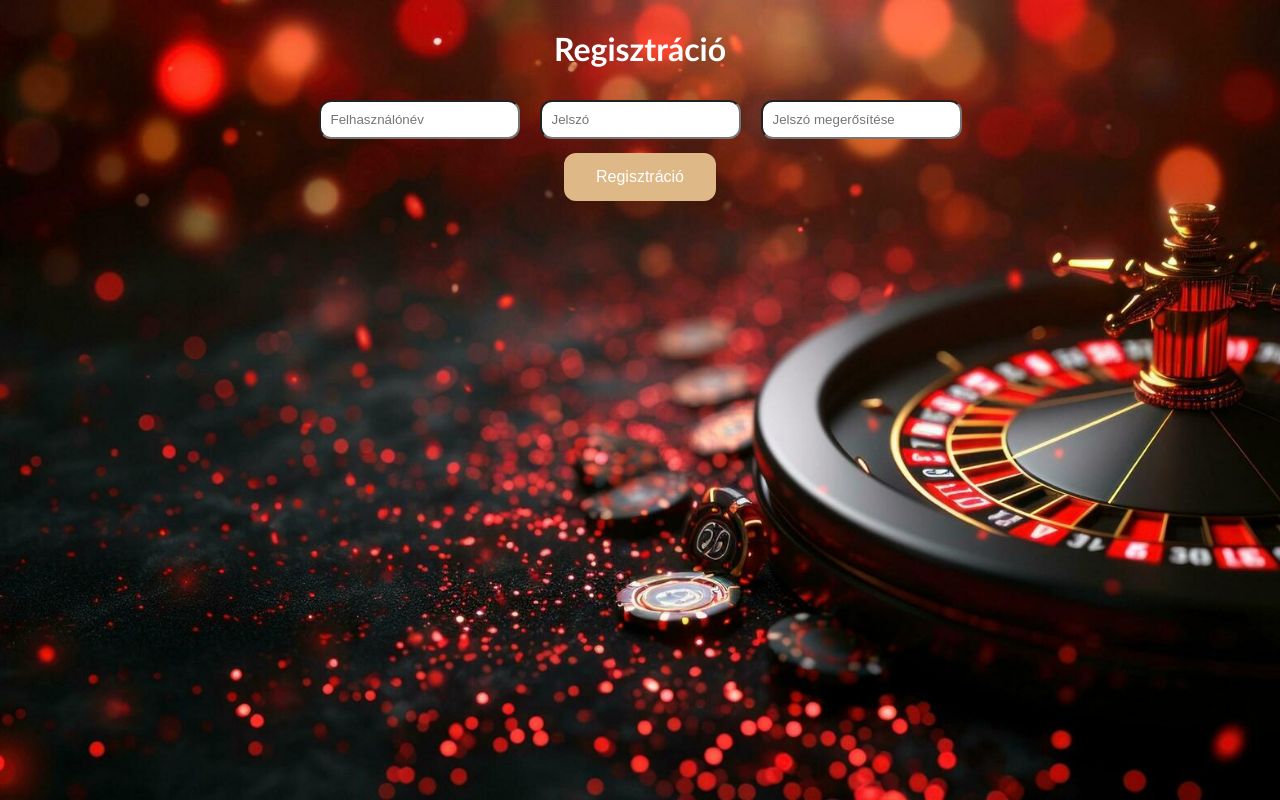
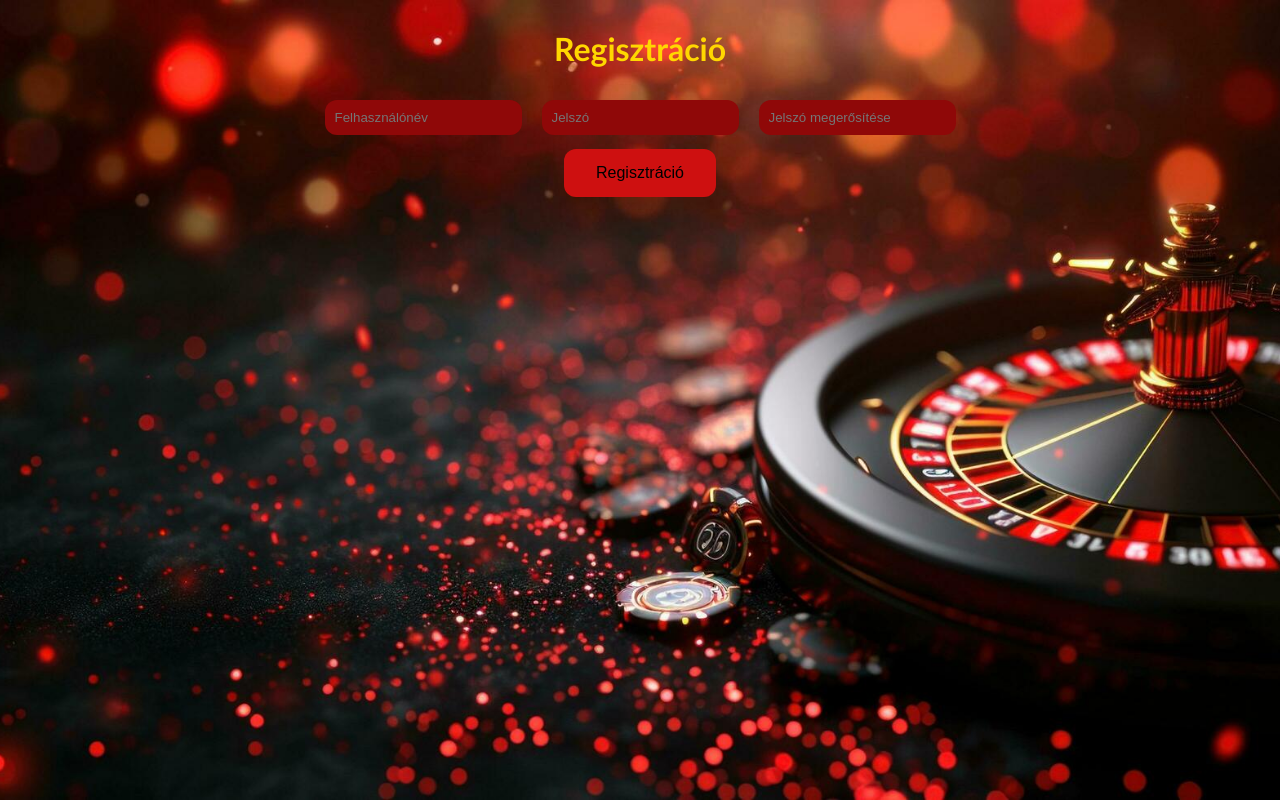
Before and after one commit to matyiontop/Matyi-Domi-Krisi, a website: page reg.html in a window 1280 px wide. Drawn offline with Linux system fonts and the light colour scheme.

Commit message:
Maty css
tematikusabb lett a megjelenés

```diff
--- a/maty.css
+++ b/maty.css
@@ -9,9 +9,9 @@ body {
 }
 
 button{
-    background-color: burlywood;
+    background-color: rgb(206, 16, 16);
     border: none;
-    color: white;
+    color: black;
     padding: 15px 32px;
     text-align: center;
     text-decoration: none;;
@@ -23,11 +23,11 @@ button{
 }
 
 button:hover{
-    background-color: rgb(151, 101, 66);
+    background-color: rgb(143, 8, 8);
 }
 
 h1{
-    color: white;
+    color: gold;
     text-align: center;
     font-family: 'Gill Sans', 'Gill Sans MT', Calibri, 'Trebuchet MS', sans-serif;
 }
@@ -50,7 +50,7 @@ select{
     margin: 10px;
     font-size: 16px;
     text-align: center;
-    background-color: burlywood;
+    background-color: rgb(206, 16, 16);
     border: none;
     color: white;
     cursor: pointer;
@@ -62,3 +62,9 @@ select{
     right: 20px;
     z-index: 100;
 }
+
+input{
+    color: white;
+    background-color: rgb(143, 8, 8);
+    border: none;
+}
```
